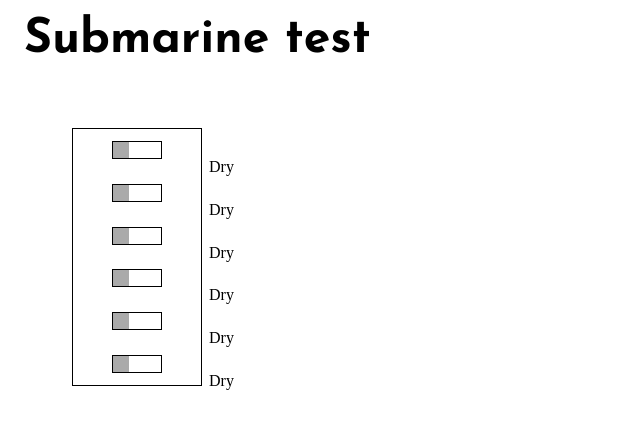
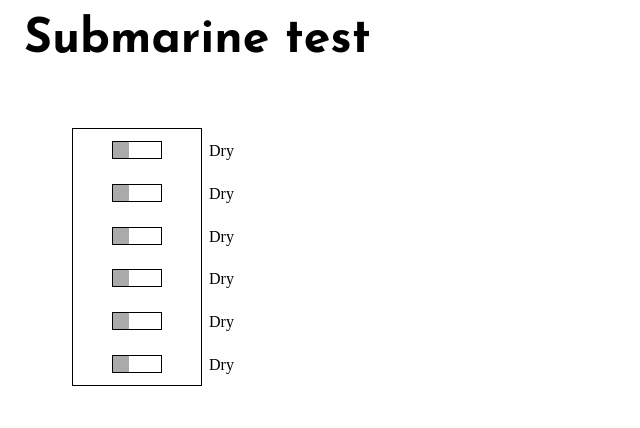
Before and after one commit to tombassrosenfeld/submarine-demo, a plain HTML site: page index.html in a window 1280 px wide. Shown: the whole page, without its empty margins (0-640 px from the left). Drawn offline with Linux system fonts and the light colour scheme; no server answers.

Commit message:
label positioning update

```diff
--- a/src/css/submarine.css
+++ b/src/css/submarine.css
@@ -36,5 +36,6 @@ h1 {
 
 .js-switch-label {
     position: absolute;
+    top: -1rem;
     left: 6rem;
 }
```
